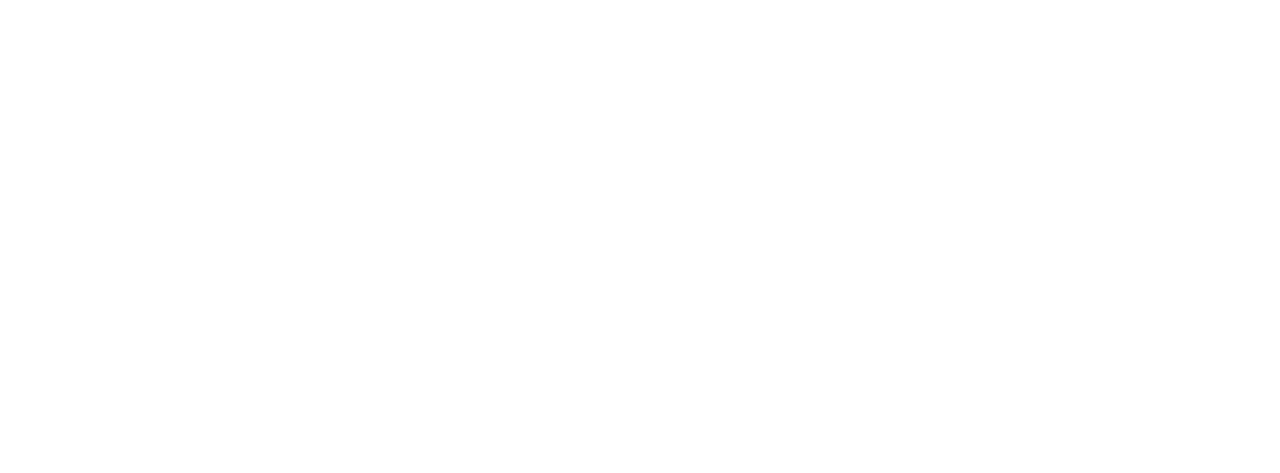
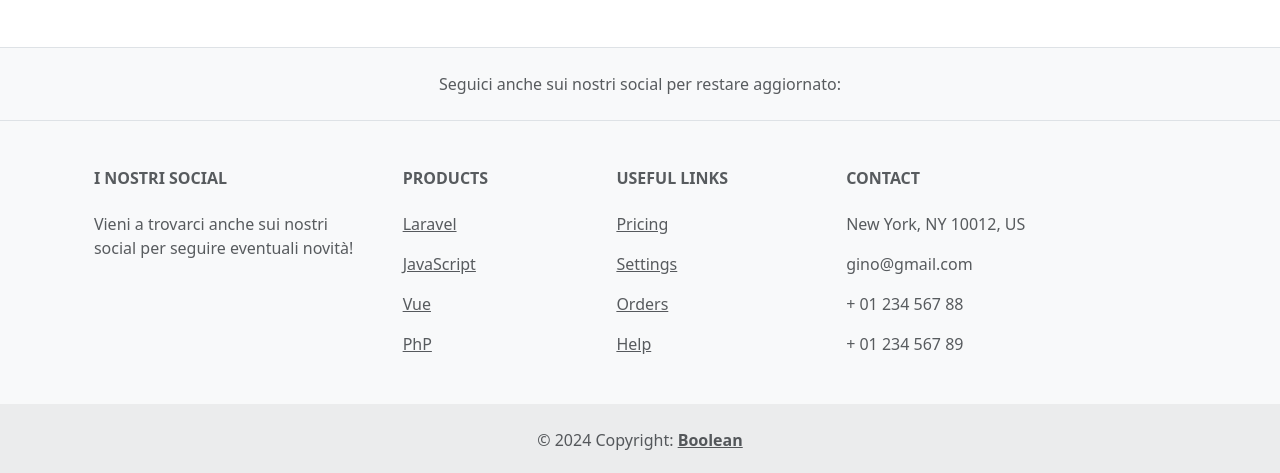
Before and after one commit to Alessandro9827/laravel-boolean-frontoffice, a Vue app: page / in a window 1280 px wide. Shown: the part 621-1094 px from the top of the page. Before the commit the page ends 800 px from the top, so only its background shows below. Built offline with nearby package versions, Linux system fonts and the light colour scheme.

Commit message:
added footer in cocktails's homepage

```diff
--- a/src/components/AppFooter.vue
+++ b/src/components/AppFooter.vue
@@ -1,8 +1,133 @@
 <template lang="">
+    <!-- Footer -->
+<footer class="bg-body-tertiary text-muted mt-5">
+  <!-- Section: Social media -->
+  <section class=" pt-4 border-bottom border-top">
+    <!-- Left -->
+    <div class="text-center">
+      <span>Seguici anche sui nostri social per restare aggiornato:</span>
+    </div>
+    <!-- Left -->
+
+    <!-- Right -->
+    <div>
+      <a href="" class="me-4 text-reset">
+        <i class="fab fa-facebook-f"></i>
+      </a>
+      <a href="" class="me-4 text-reset">
+        <i class="fab fa-twitter"></i>
+      </a>
+      <a href="" class="me-4 text-reset">
+        <i class="fab fa-google"></i>
+      </a>
+      <a href="" class="me-4 text-reset">
+        <i class="fab fa-instagram"></i>
+      </a>
+      <a href="" class="me-4 text-reset">
+        <i class="fab fa-linkedin"></i>
+      </a>
+      <a href="" class="me-4 text-reset">
+        <i class="fab fa-github"></i>
+      </a>
+    </div>
+    <!-- Right -->
+  </section>
+  <!-- Section: Social media -->
+
+  <!-- Section: Links  -->
+  <section class="mb-2">
+    <div class="container text-center text-md-start mt-5">
+      <!-- Grid row -->
+      <div class="row mt-3">
+        <!-- Grid column -->
+        <div class="col-md-3 col-lg-4 col-xl-3 mx-auto mb-4">
+          <!-- Content -->
+          <h6 class="text-uppercase fw-bold mb-4">
+            <i class=""></i>I nostri social
+          </h6>
+          <p>
+            Vieni a trovarci anche sui nostri social per seguire eventuali novità!
+          </p>
+        </div>
+        <!-- Grid column -->
+
+        <!-- Grid column -->
+        <div class="col-md-2 col-lg-2 col-xl-2 mx-auto mb-4">
+          <!-- Links -->
+          <h6 class="text-uppercase fw-bold mb-4">
+            Products
+          </h6>
+          <p>
+            <a class="text-reset">Laravel</a>
+          </p>
+          <p>
+            <a class="text-reset">JavaScript</a>
+          </p>
+          <p>
+            <a class="text-reset">Vue</a>
+          </p>
+          <p>
+            <a class="text-reset">PhP</a>
+          </p>
+        </div>
+        <!-- Grid column -->
+
+        <!-- Grid column -->
+        <div class="col-md-3 col-lg-2 mx-auto mb-4">
+          <!-- Links -->
+          <h6 class="text-uppercase fw-bold mb-4">
+            Useful links
+          </h6>
+          <p>
+            <a class="text-reset">Pricing</a>
+          </p>
+          <p>
+            <a class="text-reset">Settings</a>
+          </p>
+          <p>
+            <a class="text-reset">Orders</a>
+          </p>
+          <p>
+            <a class="text-reset">Help</a>
+          </p>
+        </div>
+        <!-- Grid column -->
+
+        <!-- Grid column -->
+        <div class="col-md-4 mx-auto mb-md-0 mb-4">
+          <!-- Links -->
+          <h6 class="text-uppercase fw-bold mb-4 contact">Contact</h6>
+          <p><i class=" fa-home me-3"></i> New York, NY 10012, US</p>
+          <p>
+            <i class=" fa-envelope me-3"></i>
+            gino@gmail.com
+          </p>
+          <p><i class="fas fa-phone me-3"></i> + 01 234 567 88</p>
+          <p><i class="fas fa-print me-3"></i> + 01 234 567 89</p>
+        </div>
+        <!-- Grid column -->
+      </div>
+      <!-- Grid row -->
+    </div>
+  </section>
+  <!-- Section: Links  -->
+
+  <!-- Copyright -->
+  <div class="text-center p-4" style="background-color: rgba(0, 0, 0, 0.05);">
+    © 2024 Copyright:
+    <a class="text-reset fw-bold">Boolean</a>
+  </div>
+  <!-- Copyright -->
+</footer>
+<!-- Footer -->
 </template>
 
 <script>
 </script>
 
-<style lang="">
+<style lang="scss" scoped>
+
+h6.contact{
+    margin-left: 1rem;
+}
 </style>
--- a/src/components/AppHeader.vue
+++ b/src/components/AppHeader.vue
@@ -51,6 +51,7 @@
 </script>
 
 <style lang="scss" scoped>
+@use '../style/general.scss' as *;
 
 div,
 nav{
@@ -61,5 +62,9 @@
     width: 100%;
 }
 
+div.col-6{
+  padding-top: 7rem;
+}
+
 
 </style>
```
